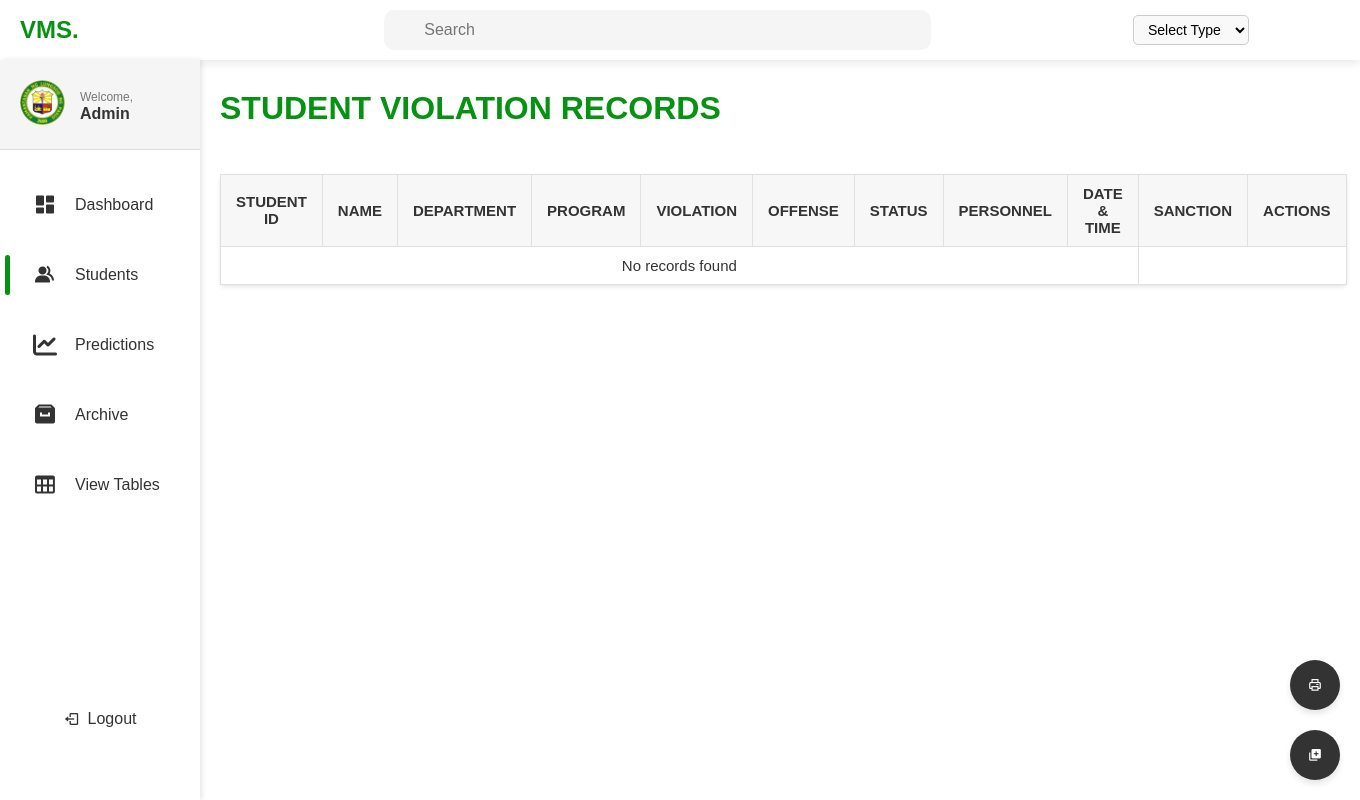
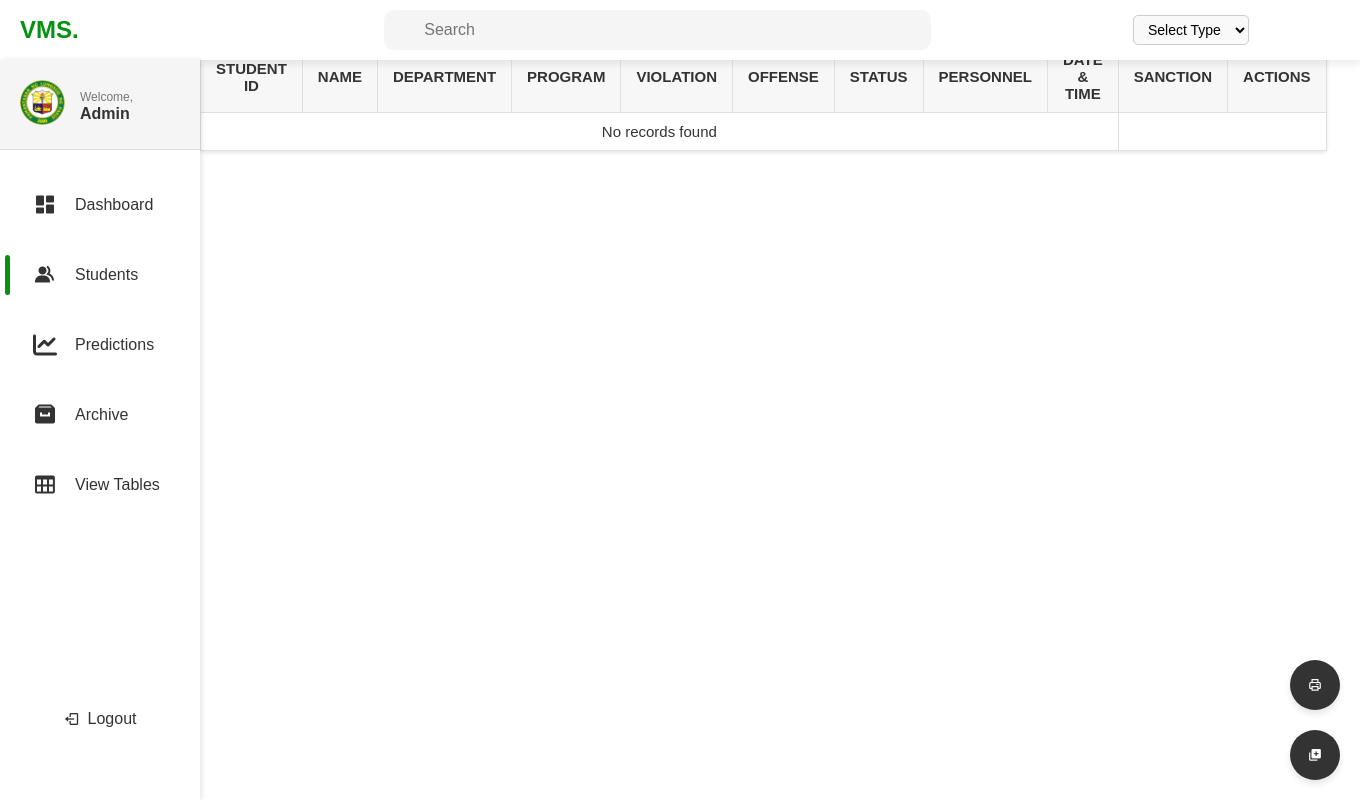
Before and after one commit to jopsjops/vmsplp-php, a PHP site: page /students_page.php in a window 1360 px wide. Run offline with PHP 8.4, Linux system fonts and the light colour scheme; data that the repository does not hold is empty; some libraries are stand-ins or nearby versions.

Commit message:
table - goods

```diff
--- a/students_page.php
+++ b/students_page.php
@@ -291,16 +291,19 @@
         }
 
 
-
         table {
-            width: 100%;
-            margin-top: -270px;
+            position: absolute; /* Make the table fixed in place */
+            top: 11 0px; /* Adjust top position to ensure it's below the top bar */
+            left: 0;
+            right: 0;
+            width: 100%; /* Ensure the table takes the full width */
             border-collapse: collapse;
-            margin-bottom: 20px;
+            margin-top: 20px; /* Adjust top margin if needed */
             background-color: #fff; /* White background for the table */
             box-shadow: 0 2px 4px rgba(0, 0, 0, 0.1); /* Subtle shadow for depth */
             border-radius: 5px;
         }
+
 
         table,
         th,
```
